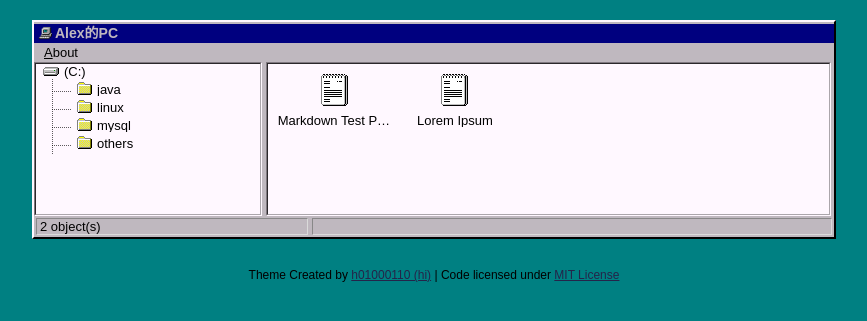
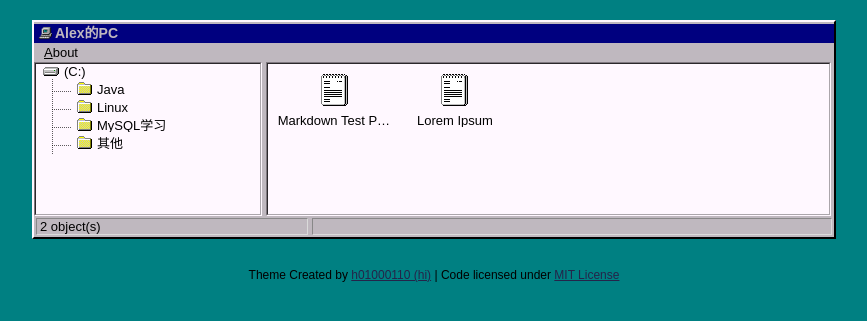
Before and after one commit to lbwdada/lbwdada.github.io, a Jekyll site: the page built from index.html, in a window 1280 px wide. Shown: the top 321 px of the page, without its empty margins (206-1073 px from the left). Built offline with Jekyll 4.4.1, drawn with Linux system fonts in a browser that asks for light colours.

Commit message:
文章tags修改

```diff
--- a/_posts/2017-08-31-lorem-ipsum.md
+++ b/_posts/2017-08-31-lorem-ipsum.md
@@ -1,7 +1,7 @@
 ---
 layout: default
 title: "Lorem Ipsum"
-tags: mysql linux others
+tags: MySQL学习 Linux 其他
 ---
 
 ## Lorem Ipsum
--- a/_posts/2017-09-16-markdown-test-page.md
+++ b/_posts/2017-09-16-markdown-test-page.md
@@ -1,7 +1,7 @@
 ---
 layout: default
 title: "Markdown Test Page"
-tags: java mysql linux others
+tags: Java MySQL学习 Linux 其他
 ---
 
 ## Source: [Markdown Test Page](https://github.com/fullpipe/markdown-test-page)
```
